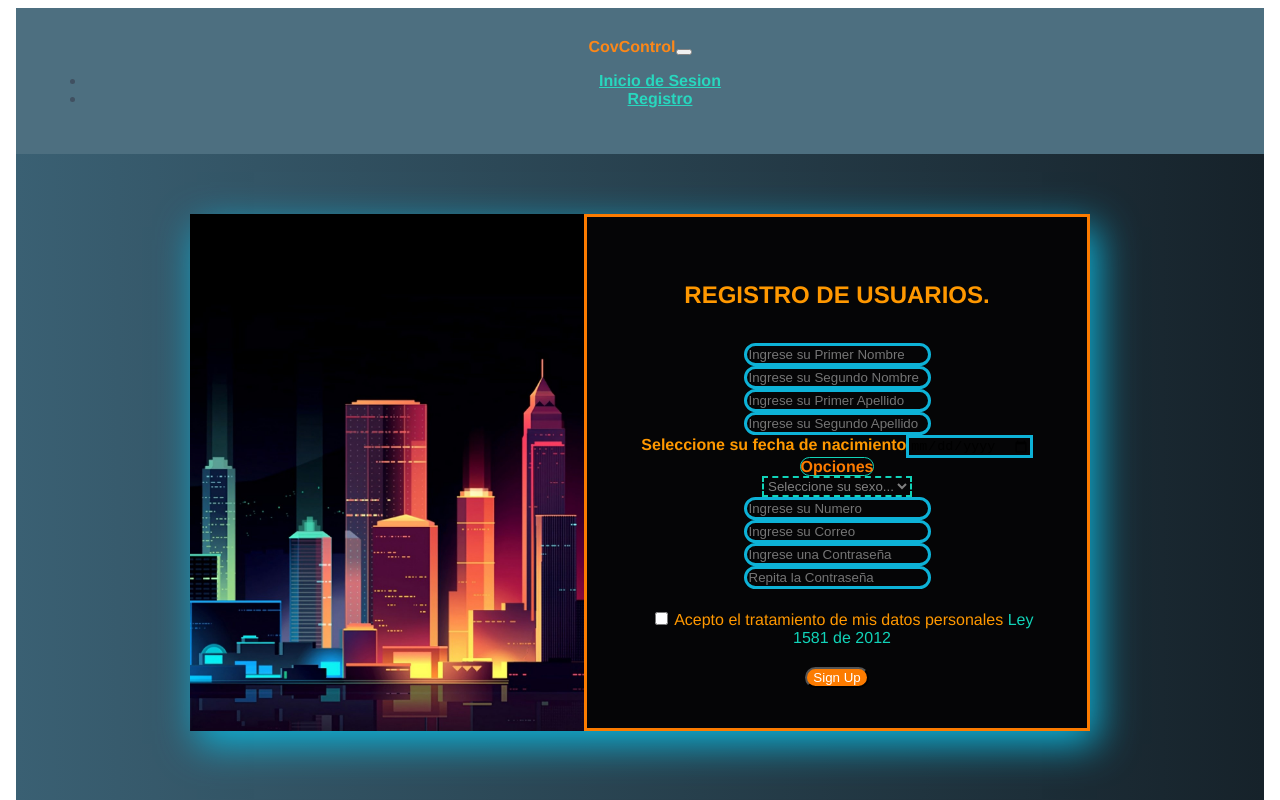
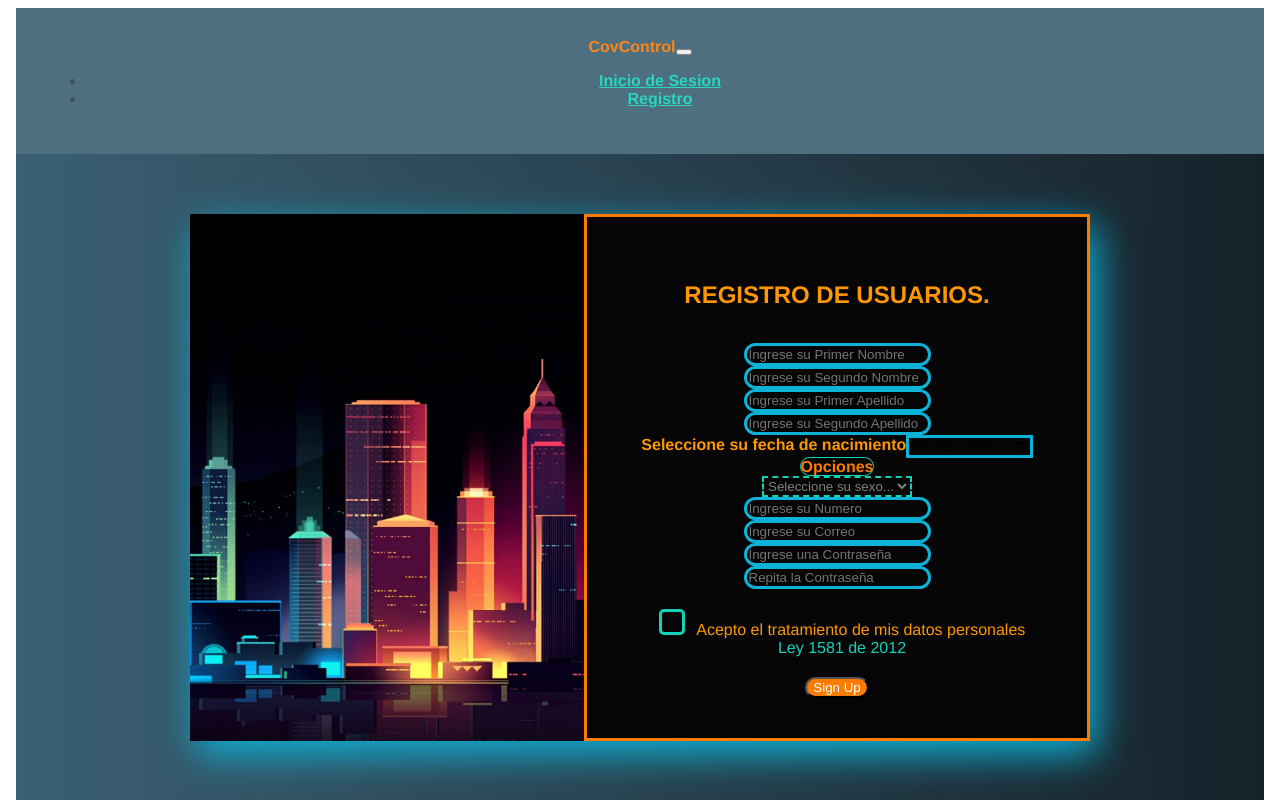
Before and after one commit to sneydermc3007/CovControl, a Vue app in the folder front-end/: page /Sing_up in a window 1280 px wide. Shown: the top 800 px of the page. Built offline with nearby package versions, Linux system fonts and the light colour scheme.

Commit message:
Add CSS to treatment policy checkbox. Close #9
Validation removed

```diff
--- a/front-end/src/components/Registro.vue
+++ b/front-end/src/components/Registro.vue
@@ -121,7 +121,7 @@
                 <input v-model="registro.email" class="form-control" type="email" placeholder="Ingrese su Correo" id="email"
                        :class="{'is-invalid': submited && v$.registro.email.$error }">
                 <div v-if="submited && v$.registro.email.$error" class="invalid-feedback">
-                  El correo institucional es requerido
+                  El correo es requerido
                   <span v-if="!v$.registro.email.required"> Correo institucional requerido</span>
                 </div>
               </div>
@@ -151,7 +151,7 @@
 
             <div class="datos-personales">
               <div class="form-check">
-                <input class="form-check-input" type="checkbox" value="" id="defaultCheck1" required>
+                <input class="form-check-input" type="checkbox" id="defaultCheck1" value="Si">
                 <label class="form-check-label" for="defaultCheck1">
                   Acepto el tratamiento de mis datos personales
                   <a  href="https://www.funcionpublica.gov.co/eva/gestornormativo/norma.php?i=49981">Ley 1581 de 2012</a>
@@ -412,4 +412,33 @@ b, strong {
   background: #11d3b8;
   color: #ffffff;
 }
+
+.datos-personales input[type=checkbox] {
+  display: none;
+}
+
+.datos-personales input[type=checkbox] + label {
+  cursor: pointer;
+}
+
+.datos-personales label:before{
+  content: "";
+  background: transparent;
+  border: 3px solid #11d3b8;
+  border-radius: 5px;
+  display: inline-block;
+  height: 20px;
+  margin-right: 8px;
+  text-shadow: 2px -2px 3px gray;
+  text-align: center;
+  vertical-align: center;
+  width: 20px;
+}
+
+.datos-personales input[type=checkbox]:checked + label:before {
+  content: '✓';
+  font-size: 10px;
+  color: orange;
+}
+
 </style>
```
